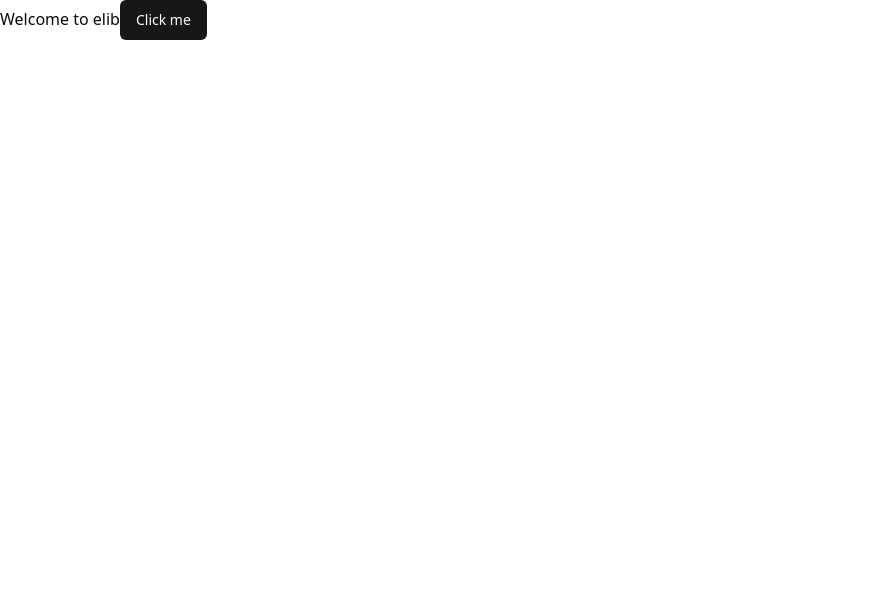
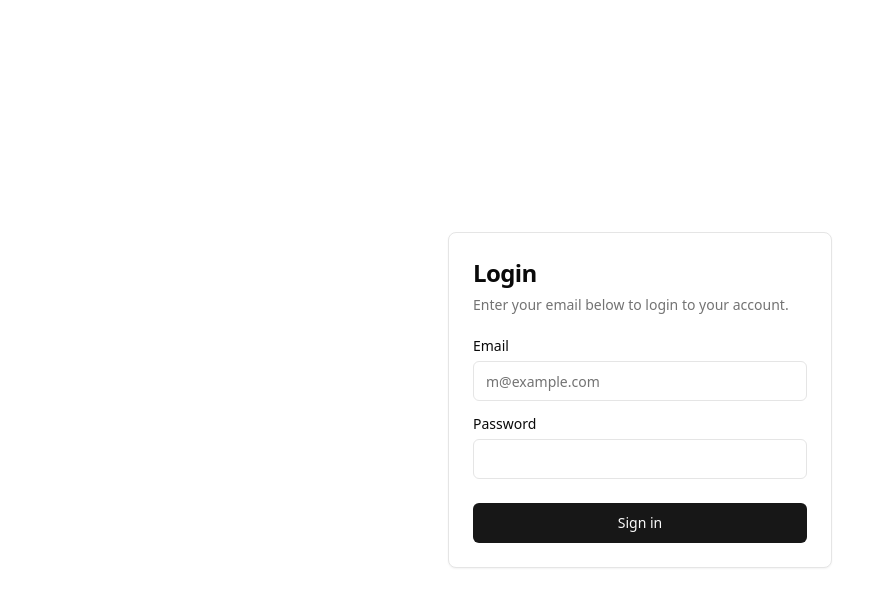
Before and after one commit to AmanYadav80/eBook-frontend, a React (Vite) app: page /login in a window 1280 px wide. Shown: the top 606 px of the page, without its empty margins (0-895 px from the left). Built offline with nearby package versions, Linux system fonts and the light colour scheme.

Commit message:
add router and login page

```diff
--- a/package.json
+++ b/package.json
@@ -10,12 +10,14 @@
     "preview": "vite preview"
   },
   "dependencies": {
+    "@radix-ui/react-label": "^2.0.2",
     "@radix-ui/react-slot": "^1.0.2",
     "class-variance-authority": "^0.7.0",
     "clsx": "^2.1.1",
     "lucide-react": "^0.395.0",
     "react": "^18.2.0",
     "react-dom": "^18.2.0",
+    "react-router-dom": "^6.23.1",
     "tailwind-merge": "^2.3.0",
     "tailwindcss-animate": "^1.0.7"
   },
--- a/src/App.tsx
+++ /dev/null
@@ -1,13 +0,0 @@
-import { Button } from "./components/ui/button"
-
-function App() {
-
-  return (
-    <>
-    Welcome to elib
-    <Button>Click me</Button>
-    </>
-  )
-}
-
-export default App
--- /dev/null
+++ b/src/components/ui/card.tsx
@@ -0,0 +1,79 @@
+import * as React from "react"
+
+import { cn } from "@/lib/utils"
+
+const Card = React.forwardRef<
+  HTMLDivElement,
+  React.HTMLAttributes<HTMLDivElement>
+>(({ className, ...props }, ref) => (
+  <div
+    ref={ref}
+    className={cn(
+      "rounded-lg border bg-card text-card-foreground shadow-sm",
+      className
+    )}
+    {...props}
+  />
+))
+Card.displayName = "Card"
+
+const CardHeader = React.forwardRef<
+  HTMLDivElement,
+  React.HTMLAttributes<HTMLDivElement>
+>(({ className, ...props }, ref) => (
+  <div
+    ref={ref}
+    className={cn("flex flex-col space-y-1.5 p-6", className)}
+    {...props}
+  />
+))
+CardHeader.displayName = "CardHeader"
+
+const CardTitle = React.forwardRef<
+  HTMLParagraphElement,
+  React.HTMLAttributes<HTMLHeadingElement>
+>(({ className, ...props }, ref) => (
+  <h3
+    ref={ref}
+    className={cn(
+      "text-2xl font-semibold leading-none tracking-tight",
+      className
+    )}
+    {...props}
+  />
+))
+CardTitle.displayName = "CardTitle"
+
+const CardDescription = React.forwardRef<
+  HTMLParagraphElement,
+  React.HTMLAttributes<HTMLParagraphElement>
+>(({ className, ...props }, ref) => (
+  <p
+    ref={ref}
+    className={cn("text-sm text-muted-foreground", className)}
+    {...props}
+  />
+))
+CardDescription.displayName = "CardDescription"
+
+const CardContent = React.forwardRef<
+  HTMLDivElement,
+  React.HTMLAttributes<HTMLDivElement>
+>(({ className, ...props }, ref) => (
+  <div ref={ref} className={cn("p-6 pt-0", className)} {...props} />
+))
+CardContent.displayName = "CardContent"
+
+const CardFooter = React.forwardRef<
+  HTMLDivElement,
+  React.HTMLAttributes<HTMLDivElement>
+>(({ className, ...props }, ref) => (
+  <div
+    ref={ref}
+    className={cn("flex items-center p-6 pt-0", className)}
+    {...props}
+  />
+))
+CardFooter.displayName = "CardFooter"
+
+export { Card, CardHeader, CardFooter, CardTitle, CardDescription, CardContent }
--- /dev/null
+++ b/src/components/ui/input.tsx
@@ -0,0 +1,25 @@
+import * as React from "react"
+
+import { cn } from "@/lib/utils"
+
+export interface InputProps
+  extends React.InputHTMLAttributes<HTMLInputElement> {}
+
+const Input = React.forwardRef<HTMLInputElement, InputProps>(
+  ({ className, type, ...props }, ref) => {
+    return (
+      <input
+        type={type}
+        className={cn(
+          "flex h-10 w-full rounded-md border border-input bg-background px-3 py-2 text-sm ring-offset-background file:border-0 file:bg-transparent file:text-sm file:font-medium placeholder:text-muted-foreground focus-visible:outline-none focus-visible:ring-2 focus-visible:ring-ring focus-visible:ring-offset-2 disabled:cursor-not-allowed disabled:opacity-50",
+          className
+        )}
+        ref={ref}
+        {...props}
+      />
+    )
+  }
+)
+Input.displayName = "Input"
+
+export { Input }
--- /dev/null
+++ b/src/components/ui/label.tsx
@@ -0,0 +1,26 @@
+"use client"
+
+import * as React from "react"
+import * as LabelPrimitive from "@radix-ui/react-label"
+import { cva, type VariantProps } from "class-variance-authority"
+
+import { cn } from "@/lib/utils"
+
+const labelVariants = cva(
+  "text-sm font-medium leading-none peer-disabled:cursor-not-allowed peer-disabled:opacity-70"
+)
+
+const Label = React.forwardRef<
+  React.ElementRef<typeof LabelPrimitive.Root>,
+  React.ComponentPropsWithoutRef<typeof LabelPrimitive.Root> &
+    VariantProps<typeof labelVariants>
+>(({ className, ...props }, ref) => (
+  <LabelPrimitive.Root
+    ref={ref}
+    className={cn(labelVariants(), className)}
+    {...props}
+  />
+))
+Label.displayName = LabelPrimitive.Root.displayName
+
+export { Label }
--- a/src/main.tsx
+++ b/src/main.tsx
@@ -2,9 +2,11 @@
 import ReactDOM from 'react-dom/client'
 import App from './App.tsx'
 import './index.css'
+import { RouterProvider } from 'react-router-dom'
+import router from './router.tsx'
 
 ReactDOM.createRoot(document.getElementById('root')!).render(
   <React.StrictMode>
-    <App />
+    <RouterProvider router={router}/>
   </React.StrictMode>,
 )
--- /dev/null
+++ b/src/pages/HomePage.tsx
@@ -0,0 +1,9 @@
+
+const HomePage = () => {
+    return (
+        <div>
+            Homepage
+        </div>
+    )
+}
+export default HomePage;
--- /dev/null
+++ b/src/pages/Login.tsx
@@ -0,0 +1,45 @@
+import { Button } from "@/components/ui/button";
+import {
+  Card,
+  CardContent,
+  CardDescription,
+  CardFooter,
+  CardHeader,
+  CardTitle,
+} from "@/components/ui/card";
+import { Input } from "@/components/ui/input";
+import { Label } from "@/components/ui/label";
+
+const Login = () => {
+  return (
+    <div className="flex justify-center items-center h-screen">
+      <Card className="w-full max-w-sm">
+        <CardHeader>
+          <CardTitle className="text-2xl">Login</CardTitle>
+          <CardDescription>
+            Enter your email below to login to your account.
+          </CardDescription>
+        </CardHeader>
+        <CardContent className="grid gap-4">
+          <div className="grid gap-2">
+            <Label htmlFor="email">Email</Label>
+            <Input
+              id="email"
+              type="email"
+              placeholder="m@example.com"
+              required
+            />
+          </div>
+          <div className="grid gap-2">
+            <Label htmlFor="password">Password</Label>
+            <Input id="password" type="password" required />
+          </div>
+        </CardContent>
+        <CardFooter>
+          <Button className="w-full">Sign in</Button>
+        </CardFooter>
+      </Card>
+    </div>
+  );
+};
+export default Login;
--- /dev/null
+++ b/src/router.tsx
@@ -0,0 +1,16 @@
+import { createBrowserRouter } from "react-router-dom";
+import HomePage from "./pages/HomePage";
+import Login from "./pages/Login";
+
+const router =  createBrowserRouter([
+    {
+        path : '/',
+        element : <HomePage/>
+    },
+    {
+        path : '/login',
+        element : <Login/>
+    }
+]);
+
+export default router;
```
Also changed, not shown: 1 other file (tests, documents, lock files or other folders).
